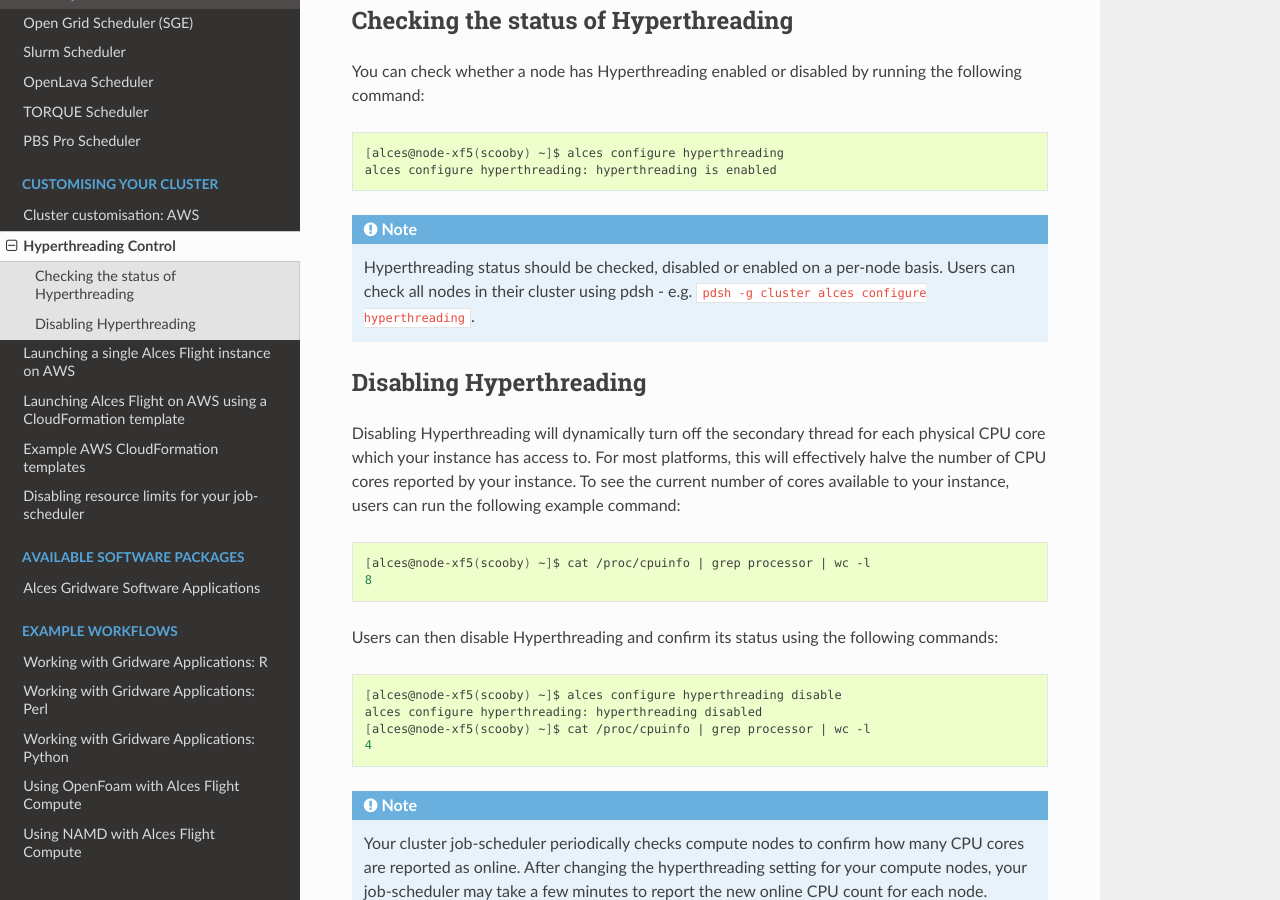
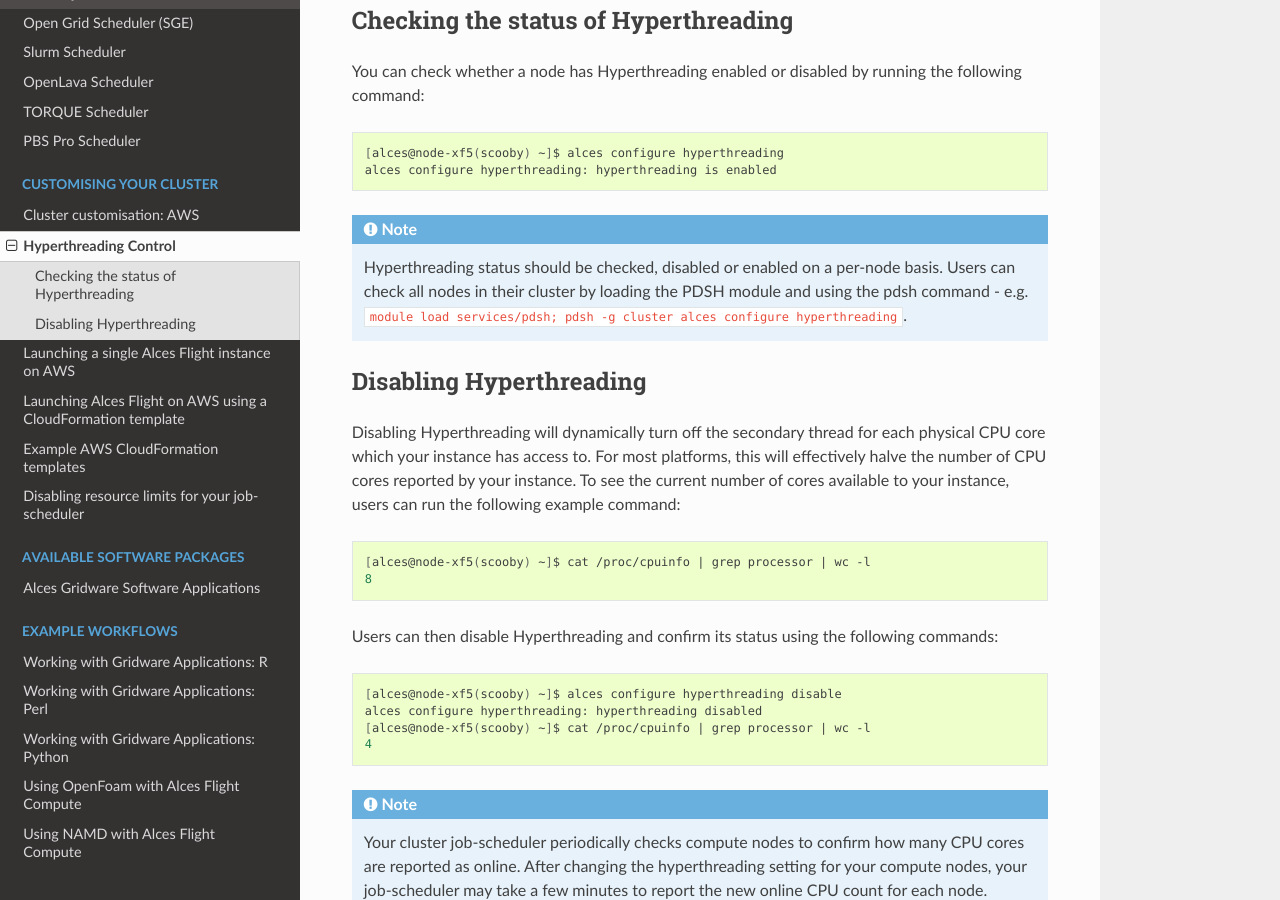
Before and after one commit to alces-software/flight-appliance-docs, a Sphinx documentation site: the page built from docs/source/customisation/hyperthreading-control.rst, in a window 1280 px wide and 900 px high, scrolled down 300 px. Built offline with Sphinx 7.4.7 and the Read the Docs theme 2.0.0, drawn with Linux system fonts in a browser that asks for light colours.

Commit message:
Fixes issue #60

```diff
--- a/docs/source/apps/apps.rst
+++ b/docs/source/apps/apps.rst
@@ -371,6 +371,7 @@
 
 .. code:: bash
 
+    [alces@login1(scooby) ~]$ module load services/pdsh
     [alces@login1(scooby) ~]$ pdsh -g cluster 'sudo yum -y -e0 install java-1.8.0-openjdk-devel'
     Resolving Dependencies
     --> Running transaction check
--- a/docs/source/customisation/hyperthreading-control.rst
+++ b/docs/source/customisation/hyperthreading-control.rst
@@ -15,7 +15,7 @@
   [alces@node-xf5(scooby) ~]$ alces configure hyperthreading
   alces configure hyperthreading: hyperthreading is enabled
 
-.. note:: Hyperthreading status should be checked, disabled or enabled on a per-node basis. Users can check all nodes in their cluster using pdsh - e.g. ``pdsh -g cluster alces configure hyperthreading``.
+.. note:: Hyperthreading status should be checked, disabled or enabled on a per-node basis. Users can check all nodes in their cluster by loading the PDSH module and using the pdsh command - e.g. ``module load services/pdsh; pdsh -g cluster alces configure hyperthreading``.
 
 
 Disabling Hyperthreading
--- a/docs/source/quickstart/quickstart.rst
+++ b/docs/source/quickstart/quickstart.rst
@@ -12,7 +12,7 @@
 
  3. Start a graphical desktop session with the command ``alces session start gnome``. Connect using a VNC client, with the one-time password shown when you started the session. Multiple users can connect to the same session for collaborative projects. Use the ``xrandr`` command to change the screen resolution in a running desktop session.
 
- 4. Your user has full ``sudo`` access, and ``yum`` is configured to install Linux packages. Use the ``nodeattr -n nodes`` command to see your list of compute node hostnames, and ``pdsh -g nodes <command>`` to run commands across all nodes in your cluster. The Flight Compute Solo product is designed to support a single user, although multiple users can login using the same account.
+ 4. Your user has full ``sudo`` access, and ``yum`` is configured to install Linux packages. Load the PDSH module with the command ``module load services/pdsh``, then use the ``nodeattr -n nodes`` command to see your list of compute node hostnames, and ``pdsh -g nodes <command>`` to run commands across all nodes in your cluster. The Flight Compute Solo product is designed to support a single user, although multiple users can login using the same account.
 
  5. Your cluster has an NFS shared filesystem mounted across all nodes, which your home-directory is part of. Copy data to and from the cluster using SCP/SFTP. The ``alces storage`` commands provide access to object storage services including S3, Swift and Dropbox. Clusters can also be configured to use other storage types including parallel filesystems and shared filers, depending on your cloud platform.
 
```
